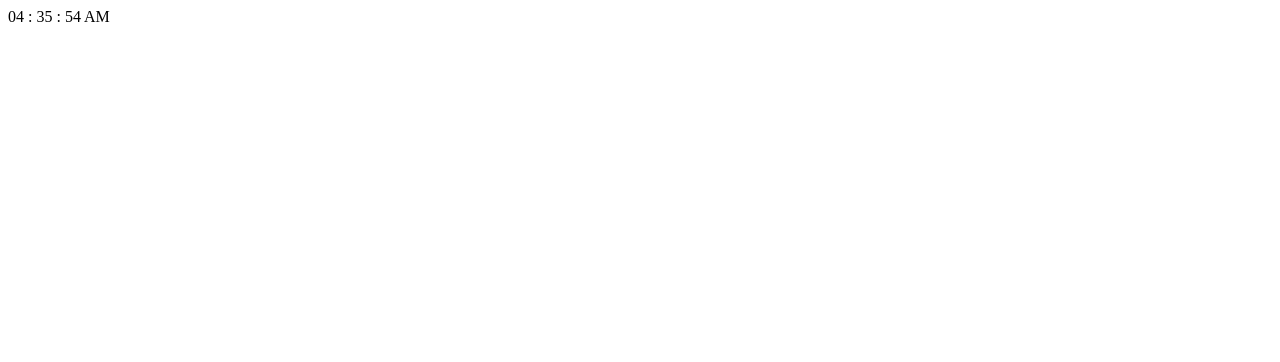
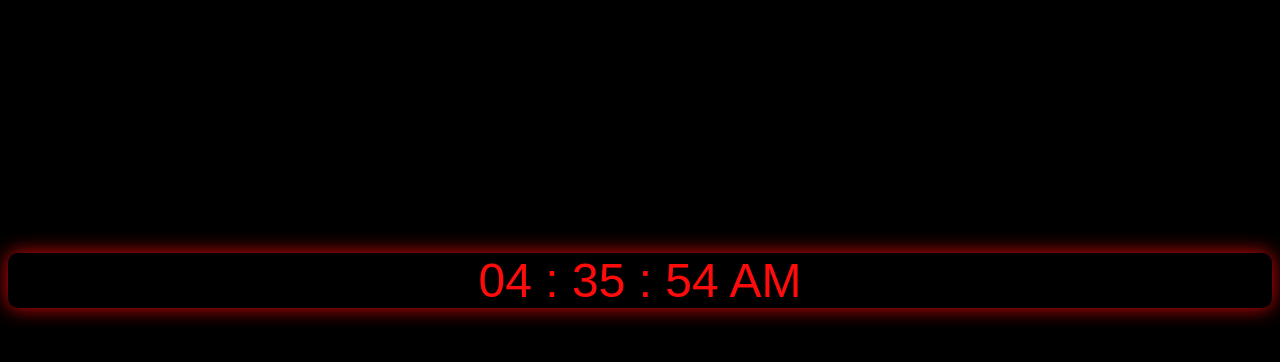
Before and after one commit to YUVARAJ-2-9/SEC-LAB, a plain HTML site: page LAB-PROGRAMS/PROGRAM8.HTML in a window 1280 px wide. Drawn offline with Linux system fonts and the light colour scheme.

Commit message:
LAB PROGRAM8

```diff
--- a/LAB-PROGRAMS/PROGRAM8.HTML
+++ b/LAB-PROGRAMS/PROGRAM8.HTML
@@ -4,8 +4,23 @@
     <meta charset="UTF-8">
     <meta name="viewport" content="width=device-width, initial-scale=1.0">
     <title>Document</title>
+    <style>
+        #clock {
+            font-family: 'Arial', sans-serif;
+            font-size: 48px;
+            color: #ff0b0b;
+            text-align: center;
+            margin-top: 20%;
+            background-color: black;
+            padding: 0%;
+            border: #f50505d8;
+            border-radius: 10px;
+            box-shadow: 0 0 20px #ff0b0bda;
+
+        }
+    </style>
 </head>
-<body>
+<body bgcolor="black">
     <div id="clock">Loading...</div>
     <script>
 
```
